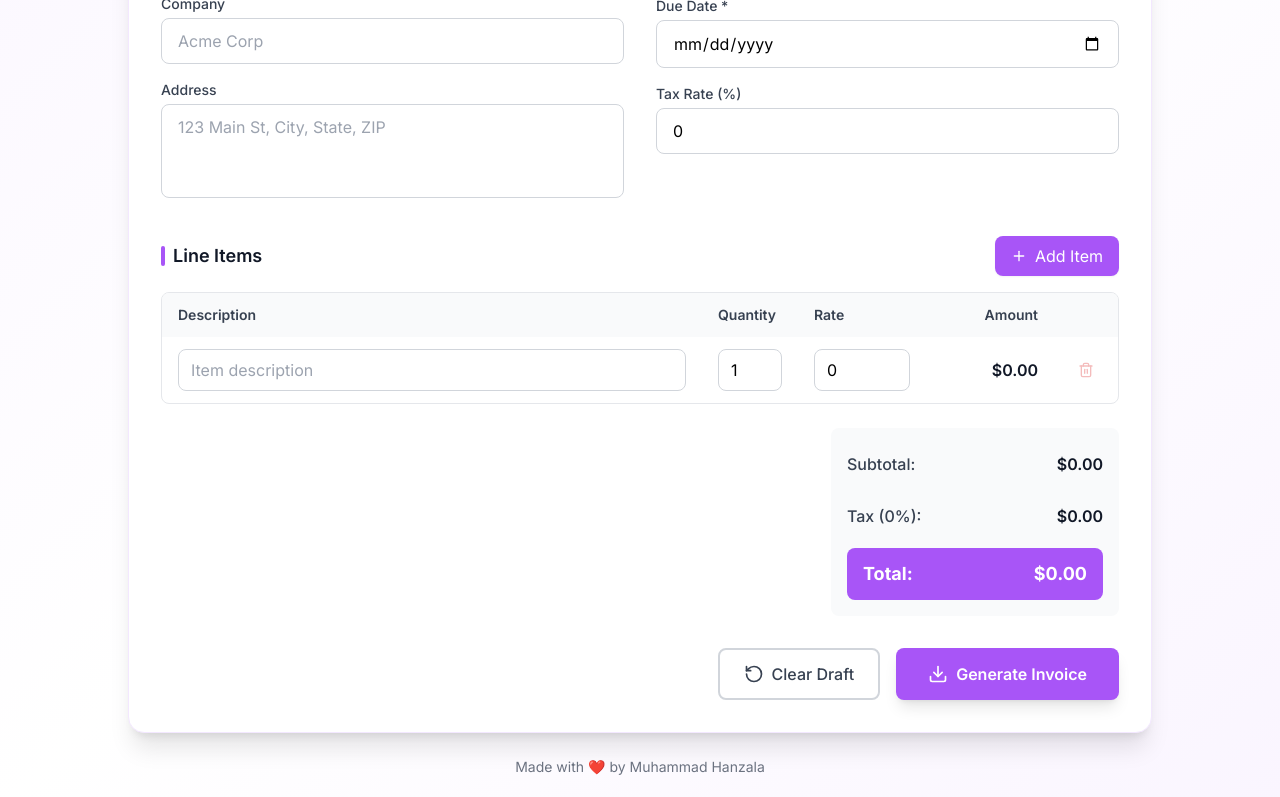
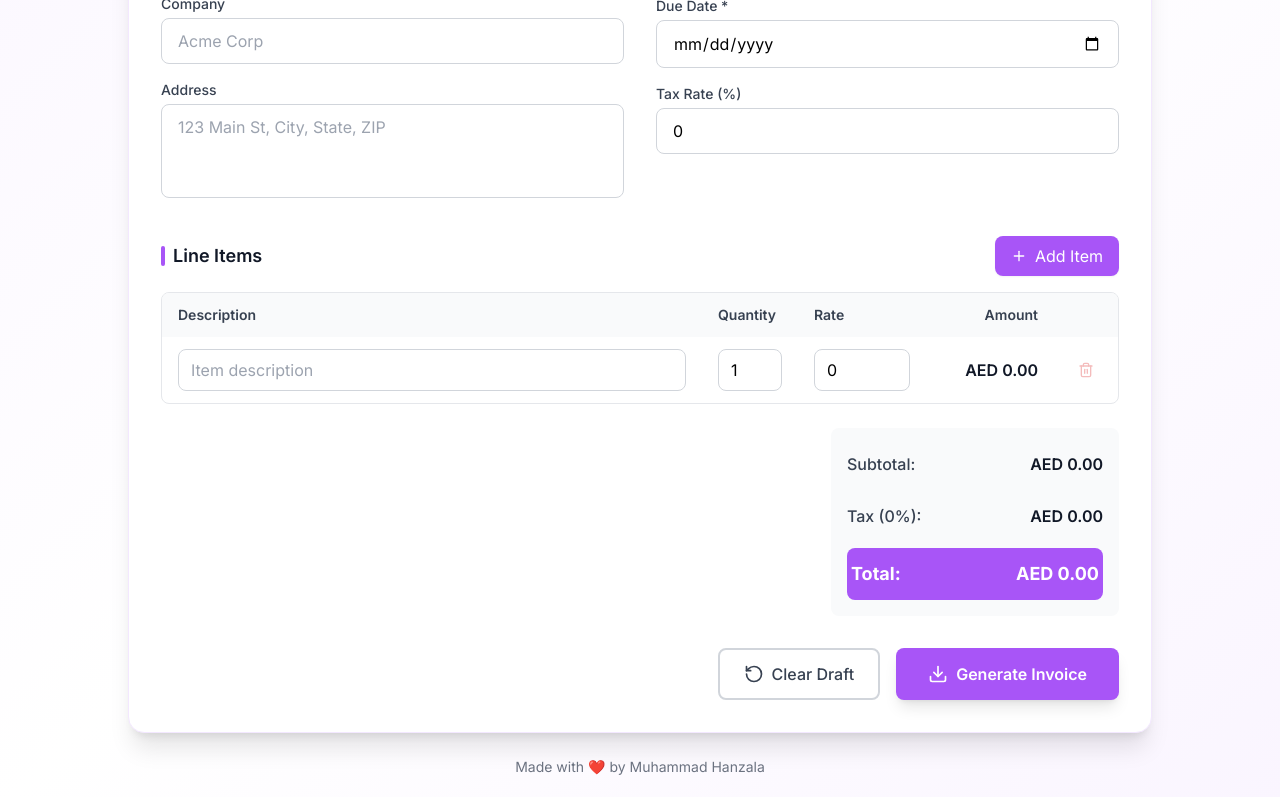
Before and after one commit to HanzalaSheikh/Hoopoe-InvoiceGenerator, a React (Vite) app: page / in a window 1280 px wide. Shown: the part 409-1206 px from the top of the page. Built offline with nearby package versions, Linux system fonts and the light colour scheme.

Commit message:
Change currency symbol from $ to AED in invoice and summary sections

```diff
--- a/src/App.tsx
+++ b/src/App.tsx
@@ -215,9 +215,15 @@ function App() {
       const valueX = pageWidth - PDF_CONFIG.margin;
 
       doc.text('Invoice Number:', labelX, rightY);
-      doc.setFont('helvetica', 'normal');
+
+      // Make the invoice number bold and dark
+      doc.setFont('helvetica', 'bold');
       doc.setTextColor(...PDF_CONFIG.colors.darkGray);
       doc.text(invoiceDetails.number, valueX, rightY, { align: 'right' });
+
+      // Reset back to normal font for next fields
+      doc.setFont('helvetica', 'normal');
+
 
       rightY += 6;
       doc.setFont('helvetica', 'bold');
@@ -312,9 +318,9 @@ function App() {
           const descLines = doc.splitTextToSize(item.description, pageWidth - (PDF_CONFIG.margin * 2) - 80);
           doc.text(descLines, descX, tableY);
           doc.text(qty.toString(), qtyX, tableY);
-          doc.text(`$${rate.toFixed(2)}`, rateX, tableY);
+          doc.text(`AED ${rate.toFixed(2)}`, rateX, tableY);
           doc.setFont('helvetica', 'bold');
-          doc.text(`$${amount.toFixed(2)}`, amountX, tableY, { align: 'right' });
+          doc.text(`AED ${amount.toFixed(2)}`, amountX, tableY, { align: 'right' });
           doc.setFont('helvetica', 'normal');
 
           tableY += Math.max(8, descLines.length * 5);
@@ -334,7 +340,7 @@ function App() {
       doc.text('Subtotal:', summaryX, tableY);
       doc.setFont('helvetica', 'normal');
       doc.setTextColor(...PDF_CONFIG.colors.darkGray);
-      doc.text(`$${calculateSubtotal().toFixed(2)}`, pageWidth - PDF_CONFIG.margin - 3, tableY, { align: 'right' });
+      doc.text(`AED ${calculateSubtotal().toFixed(2)}`, pageWidth - PDF_CONFIG.margin - 3, tableY, { align: 'right' });
 
       tableY += 6;
       doc.setFont('helvetica', 'bold');
@@ -342,7 +348,7 @@ function App() {
       doc.text(`Tax (${parseNumber(taxRate)}%):`, summaryX, tableY);
       doc.setFont('helvetica', 'normal');
       doc.setTextColor(...PDF_CONFIG.colors.darkGray);
-      doc.text(`$${calculateTax().toFixed(2)}`, pageWidth - PDF_CONFIG.margin - 3, tableY, { align: 'right' });
+      doc.text(`AED ${calculateTax().toFixed(2)}`, pageWidth - PDF_CONFIG.margin - 3, tableY, { align: 'right' });
 
       tableY += 8;
       doc.setFillColor(...PDF_CONFIG.colors.accent);
@@ -353,7 +359,7 @@ function App() {
       doc.setTextColor(...PDF_CONFIG.colors.white);
       doc.text('Total:', summaryX, tableY);
       doc.setFontSize(12);
-      doc.text(`$${calculateTotal().toFixed(2)}`, pageWidth - PDF_CONFIG.margin - 3, tableY, { align: 'right' });
+      doc.text(`AED ${calculateTotal().toFixed(2)}`, pageWidth - PDF_CONFIG.margin - 3, tableY, { align: 'right' });
 
       // Signature line
       // tableY += 30;
@@ -618,7 +624,7 @@ try {
                         />
                       </td>
                       <td className="py-3 px-4 text-right font-semibold text-gray-900">
-                        ${(parseNumber(item.quantity) * parseNumber(item.rate)).toFixed(2)}
+                        AED {(parseNumber(item.quantity) * parseNumber(item.rate)).toFixed(2)}
                       </td>
                       <td className="py-3 px-4">
                         <button
@@ -639,15 +645,15 @@ try {
               <div className="w-72 space-y-3 bg-gray-50 p-4 rounded-lg">
                 <div className="flex justify-between py-2">
                   <span className="text-gray-700 font-medium">Subtotal:</span>
-                  <span className="text-gray-900 font-semibold">${calculateSubtotal().toFixed(2)}</span>
+                  <span className="text-gray-900 font-semibold">AED {calculateSubtotal().toFixed(2)}</span>
                 </div>
                 <div className="flex justify-between py-2">
                   <span className="text-gray-700 font-medium">Tax ({parseNumber(taxRate)}%):</span>
-                  <span className="text-gray-900 font-semibold">${calculateTax().toFixed(2)}</span>
+                  <span className="text-gray-900 font-semibold">AED {calculateTax().toFixed(2)}</span>
                 </div>
-                <div className="flex justify-between py-3 bg-purple-500 text-white px-4 rounded-lg">
+                <div className="flex justify-between py-3 bg-purple-500 text-white px-1 rounded-lg">
                   <span className="text-lg font-bold">Total:</span>
-                  <span className="text-lg font-bold">${calculateTotal().toFixed(2)}</span>
+                  <span className="text-lg font-bold">AED {calculateTotal().toFixed(2)}</span>
                 </div>
               </div>
             </div>
```
